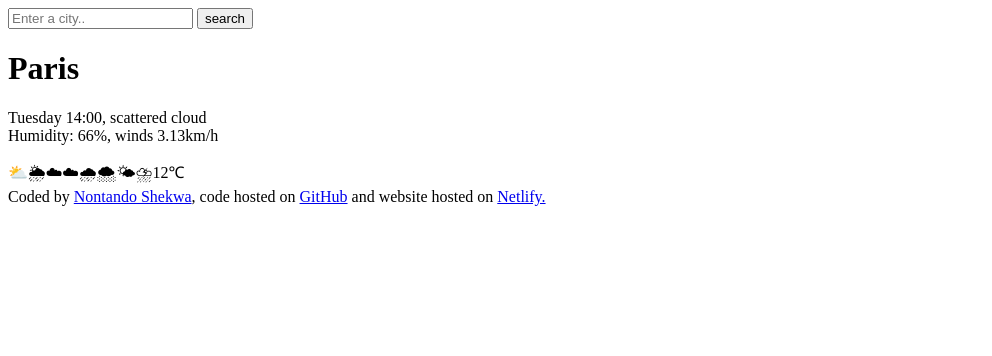
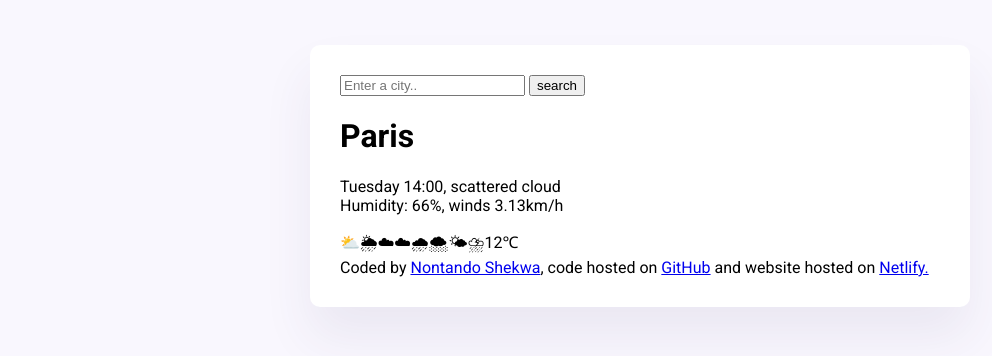
Before and after one commit to Happiness62/Happiness, a plain HTML site: page index.html in a window 1280 px wide. Shown: the whole page, without its empty margins (0-992 px from the left). Drawn offline with Linux system fonts and the light colour scheme.

Commit message:
styled main div then added custom font

```diff
--- a/index.html
+++ b/index.html
@@ -3,9 +3,19 @@
   <head>
     <meta charset="UTF-8" />
     <meta name="viewport" content="width=device-width, initial-scale=1.0" />
+    <link rel="stylesheet" href="./src/style.css" />
+
+    <link rel="preconnect" href="https://fonts.googleapis.com" />
+    <link rel="preconnect" href="https://fonts.gstatic.com" crossorigin />
+    <link
+      href="https://fonts.googleapis.com/css2?family=Roboto:ital,wght@0,100;0,300;0,400;0,500;0,700;0,900;1,100;1,300;1,400;1,500;1,700;1,900&display=swap"
+      rel="stylesheet"
+    />
+
     <title>Happiness-Weather-app</title>
   </head>
   <body>
+    <div class="weather-app">
       <header>
         <form>
           <input type="search" placeholder="Enter a city.." required />
@@ -38,5 +48,6 @@
           >Netlify.</a
         >
       </footer>
+    </div>
   </body>
 </html>
--- /dev/null
+++ b/src/style.css
@@ -0,0 +1,15 @@
+body {
+  background-color: #f9f7fe;
+  font-family: "Roboto", sans-serif;
+  font-weight: 400;
+  font-style: normal;
+}
+
+.weather-app {
+  background-color: white;
+  max-width: 600px;
+  margin: 45px auto;
+  box-shadow: 0 30px 50px rgb(65, 50, 100, 0.08);
+  border-radius: 10px;
+  padding: 30px;
+}
```
Lines whose indentation alone changed are shown as unchanged.
